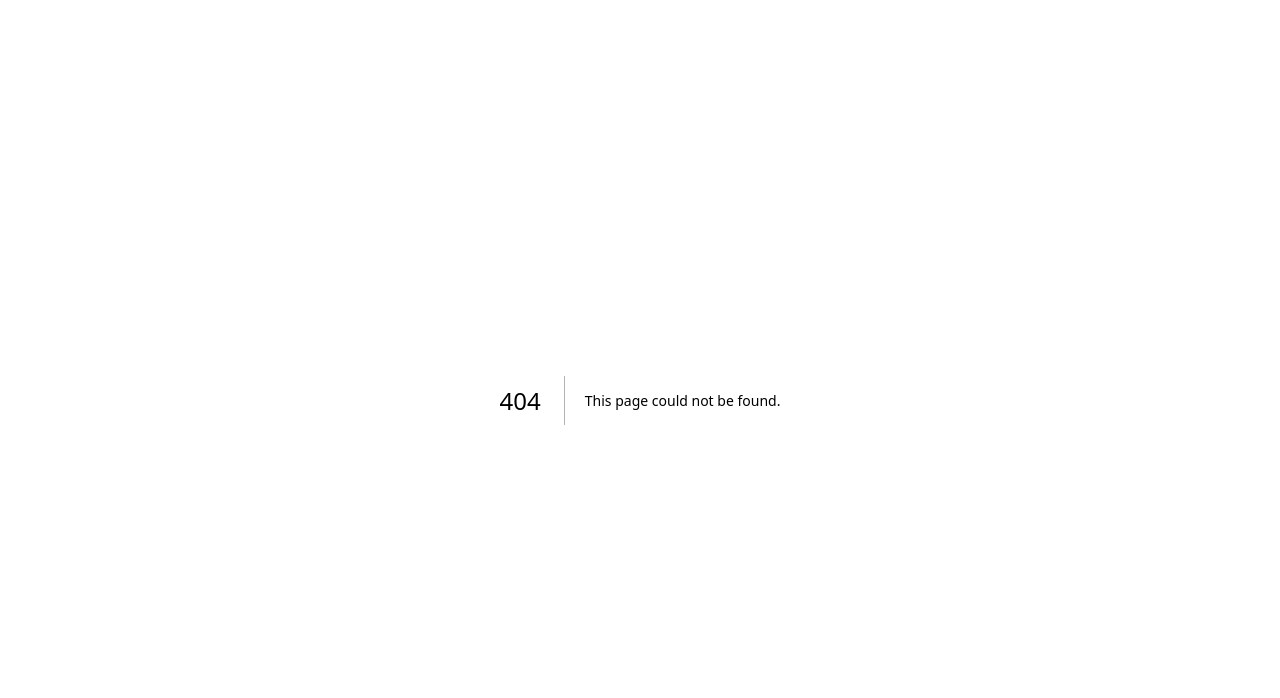
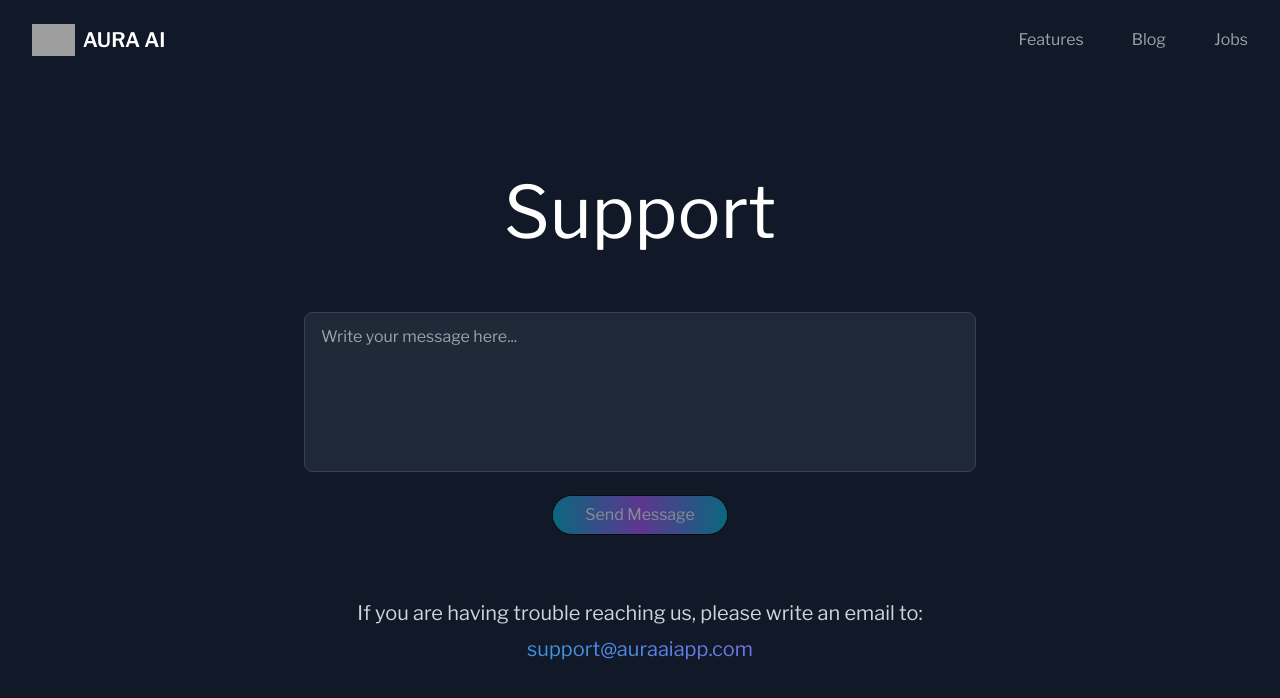
Before and after one commit to ZachYudenfriend/auraaiapp, a Next.js app: page /support in a window 1280 px wide. Before the commit this address had no page. Shown: the top 698 px of the page. Built offline with nearby package versions, Linux system fonts and the light colour scheme; grey boxes are pictures that could not be loaded.

Commit message:
Add support page with EmailJS integration for contact form

```diff
--- /dev/null
+++ b/app/support/page.tsx
@@ -0,0 +1,108 @@
+"use client"
+
+import Header from "@/components/header"
+import { Button } from "@/components/ui/button"
+import { useState } from "react"
+import emailjs from '@emailjs/browser'
+
+export default function Support() {
+  const [message, setMessage] = useState("")
+  const [isSending, setIsSending] = useState(false)
+  const [sendStatus, setSendStatus] = useState<'idle' | 'success' | 'error'>('idle')
+
+  const handleSubmit = async (e: React.FormEvent) => {
+    e.preventDefault()
+
+    if (!message.trim()) return
+
+    setIsSending(true)
+    setSendStatus('idle')
+
+    try {
+      await emailjs.send(
+        'service_7gkq1mi',
+        'template_6sthake',
+        {
+          message: message,
+          reply_to: 'support@auraaiapp.com'
+        },
+        '5lcRzIABD2ME74Xdy'
+      )
+
+      setMessage("")
+      setSendStatus('success')
+
+      // Reset success message after 5 seconds
+      setTimeout(() => setSendStatus('idle'), 5000)
+    } catch (error) {
+      console.error('Failed to send message:', error)
+      setSendStatus('error')
+
+      // Reset error message after 5 seconds
+      setTimeout(() => setSendStatus('idle'), 5000)
+    } finally {
+      setIsSending(false)
+    }
+  }
+
+  return (
+    <div className="bg-gray-900 min-h-screen">
+      <Header />
+      <main>
+        <section className="py-12 sm:py-16 lg:py-20 xl:py-24">
+          <div className="px-4 mx-auto sm:px-6 lg:px-8 max-w-7xl">
+            <div className="max-w-2xl mx-auto text-center">
+              <h1 className="text-5xl sm:text-6xl lg:text-7xl font-normal text-white">
+                Support
+              </h1>
+
+              <form onSubmit={handleSubmit} className="mt-16">
+                <div className="relative">
+                  <textarea
+                    value={message}
+                    onChange={(e) => setMessage(e.target.value)}
+                    placeholder="Write your message here..."
+                    className="w-full h-40 px-4 py-3 bg-gray-800 border border-gray-700 rounded-lg text-white placeholder-gray-400 focus:outline-none focus:ring-2 focus:ring-cyan-500 focus:border-transparent resize-none"
+                    disabled={isSending}
+                  />
+                  <div className="mt-4">
+                    <Button
+                      type="submit"
+                      disabled={isSending || !message.trim()}
+                      className="relative px-8 py-4 text-base font-normal text-white bg-black border border-transparent rounded-full z-10 group overflow-hidden disabled:opacity-50 disabled:cursor-not-allowed"
+                    >
+                      <div className="absolute -inset-px bg-gradient-to-r from-cyan-500 via-purple-500 to-cyan-500 rounded-full blur-sm group-hover:blur-md transition-all duration-500 animate-gradient-xy"></div>
+                      <div className="absolute -inset-px bg-gradient-to-r from-cyan-500 via-purple-500 to-cyan-500 rounded-full"></div>
+                      <span className="relative z-10">
+                        {isSending ? 'Sending...' : 'Send Message'}
+                      </span>
+                    </Button>
+                  </div>
+
+                  {/* Status Messages */}
+                  {sendStatus === 'success' && (
+                    <p className="mt-4 text-green-400">Message sent successfully!</p>
+                  )}
+                  {sendStatus === 'error' && (
+                    <p className="mt-4 text-red-400">Failed to send message. Please try again.</p>
+                  )}
+                </div>
+              </form>
+
+              <p className="mt-16 text-lg font-normal text-gray-300 sm:text-xl">
+                If you are having trouble reaching us, please write an email to:
+                <br className="hidden sm:block" />
+                <a
+                  href="mailto:support@auraaiapp.com"
+                  className="text-transparent bg-clip-text bg-gradient-to-r from-cyan-500 to-purple-500 hover:opacity-80 transition-opacity mt-2 block"
+                >
+                  support@auraaiapp.com
+                </a>
+              </p>
+            </div>
+          </div>
+        </section>
+      </main>
+    </div>
+  )
+}
```
